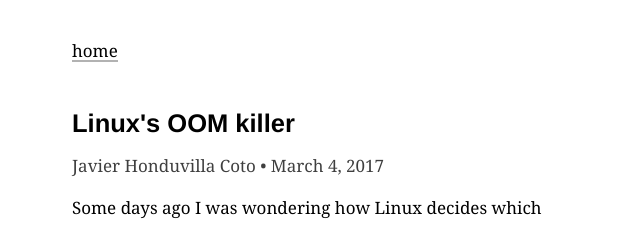
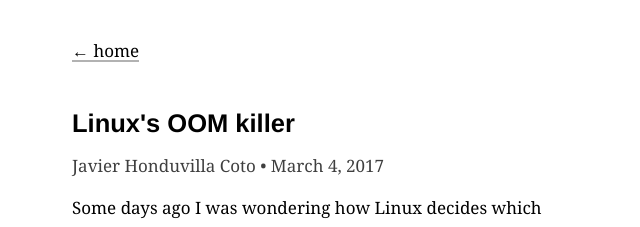
Before and after one commit to javierhonduco/blog, a Jekyll site: the page built from _posts/2017-3-4-linux-OOM-killer.md, in a window 1280 px wide. Shown: the top 227 px of the page, without its empty margins (318-958 px from the left). Built offline with Jekyll 4.4.1, drawn with Linux system fonts in a browser that asks for light colours; a script that is not in the unit is left out.

```diff
--- a/_layouts/post.html
+++ b/_layouts/post.html
@@ -6,7 +6,7 @@ layout: default
 
 <article class="post" itemscope itemtype="http://schema.org/BlogPosting">
   <header class="blog-header">
-    <a href="/">home</a>
+    <a href="/">← home</a>
     <h2 "post-title" itemprop="name headline">{{ page.title | escape }}</h2>
     <p class="post-meta">
     <span class="blog-meta">
```
